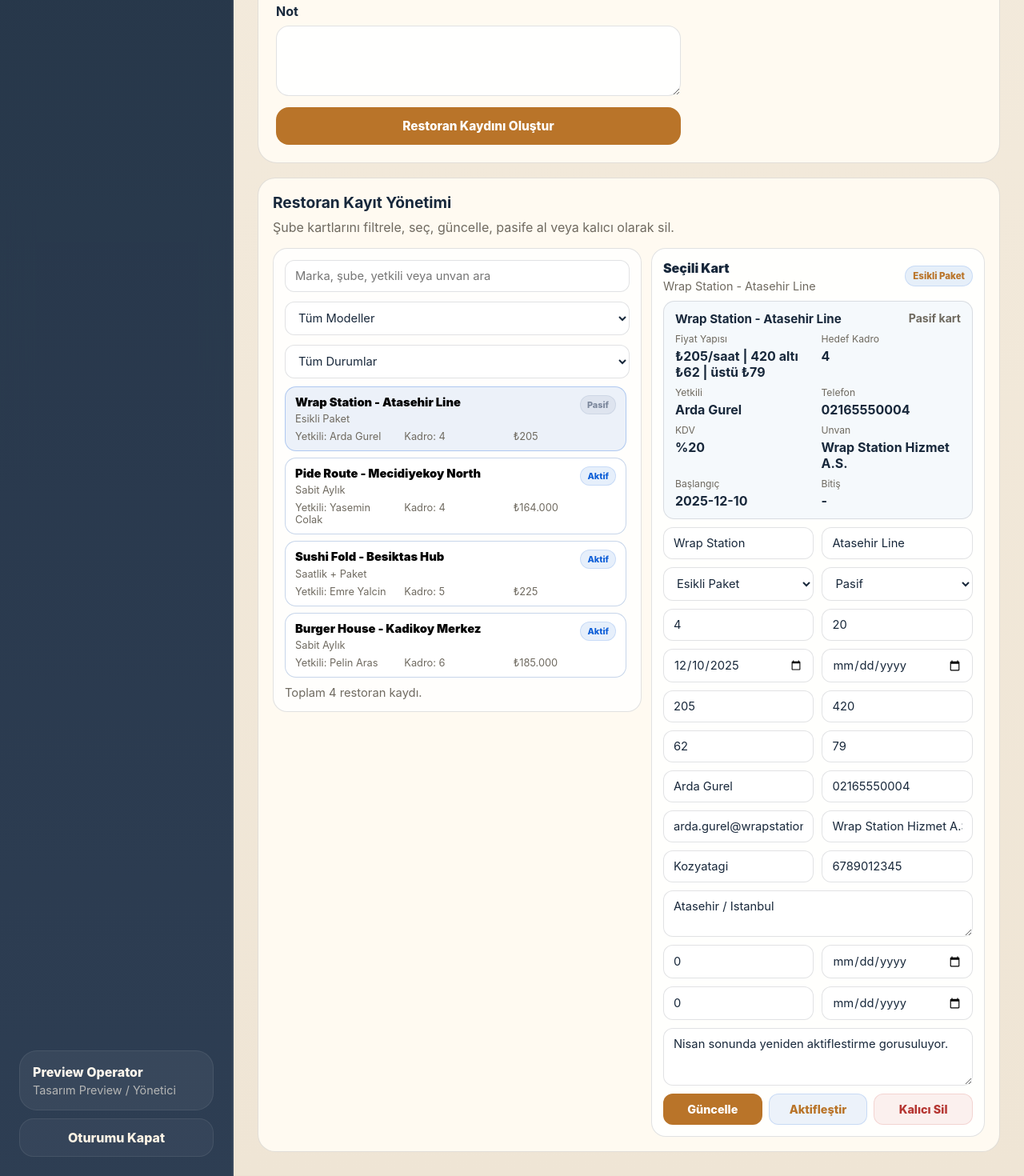
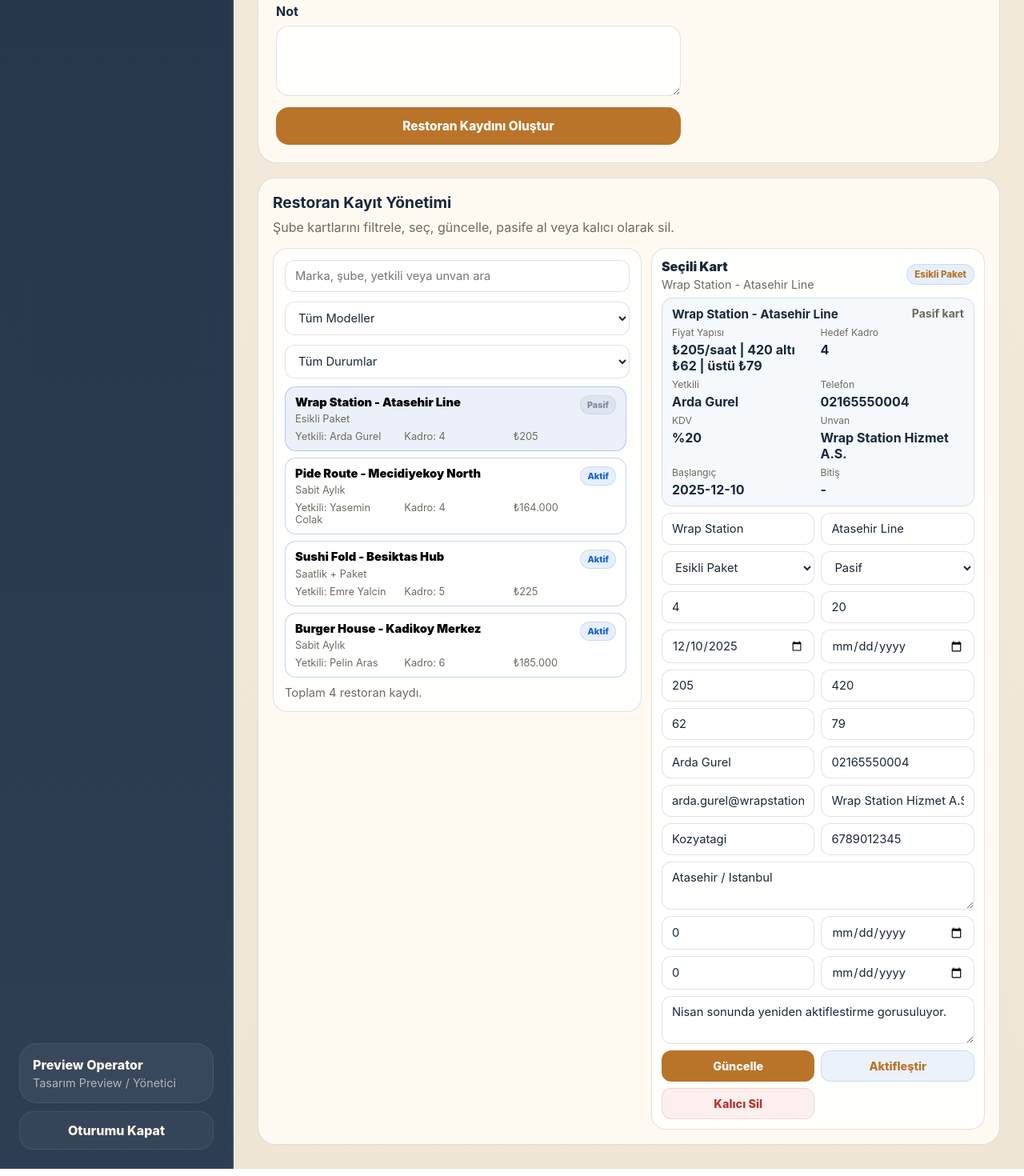
Before and after one commit to catkapinda/catkapinda-crm, a Next.js app in the folder v2/frontend/: page /preview/restaurants in a window 1280 px wide. Shown: the part 3615-5085 px from the top of the page at 80% size. Built offline with nearby package versions, Linux system fonts and the light colour scheme.

Commit message:
Compact tall management form sections

```diff
--- a/v2/frontend/components/restaurants/restaurant-management-workspace.tsx
+++ b/v2/frontend/components/restaurants/restaurant-management-workspace.tsx
@@ -553,8 +553,8 @@
             onSubmit={handleSubmit}
             style={{
               display: "grid",
-              gap: "10px",
-              padding: "14px",
+              gap: "8px",
+              padding: "12px",
               borderRadius: "18px",
               border: "1px solid var(--line)",
               background: "rgba(255, 255, 255, 0.86)",
@@ -593,12 +593,12 @@
           {selectedEntry && !detailLoading ? (
             <div
               style={{
-                padding: "12px 14px",
+                padding: "10px 12px",
                 borderRadius: "14px",
                 border: "1px solid var(--line)",
                 background: "rgba(15, 95, 215, 0.04)",
                 display: "grid",
-                gap: "8px",
+                gap: "6px",
               }}
             >
               <div style={{ display: "flex", justifyContent: "space-between", gap: "12px", flexWrap: "wrap" }}>
@@ -612,8 +612,8 @@
               <div
                 style={{
                   display: "grid",
-                  gridTemplateColumns: "repeat(2, minmax(0, 1fr))",
-                  gap: "8px",
+                  gridTemplateColumns: "repeat(auto-fit, minmax(160px, 1fr))",
+                  gap: "6px",
                 }}
               >
                 <div>
@@ -669,8 +669,8 @@
               <div
                 style={{
                   display: "grid",
-                  gridTemplateColumns: "repeat(2, minmax(0, 1fr))",
-                  gap: "10px",
+                  gridTemplateColumns: "repeat(auto-fit, minmax(180px, 1fr))",
+                  gap: "8px",
                 }}
               >
                 <input value={editBrand} onChange={(event) => setEditBrand(event.target.value)} placeholder="Marka" style={fieldStyle} />
@@ -699,7 +699,7 @@
                 style={{
                   display: "grid",
                   gridTemplateColumns: "repeat(auto-fit, minmax(170px, 1fr))",
-                  gap: "10px",
+                  gap: "8px",
                 }}
               >
                 {editPricingModel === "hourly_plus_package" && (
@@ -730,8 +730,8 @@
               <div
                 style={{
                   display: "grid",
-                  gridTemplateColumns: "repeat(2, minmax(0, 1fr))",
-                  gap: "10px",
+                  gridTemplateColumns: "repeat(auto-fit, minmax(180px, 1fr))",
+                  gap: "8px",
                 }}
               >
                 <input value={editContactName} onChange={(event) => setEditContactName(event.target.value)} placeholder="Yetkili Ad Soyad" style={fieldStyle} />
@@ -747,14 +747,14 @@
                 onChange={(event) => setEditAddress(event.target.value)}
                 placeholder="Adres"
                 rows={2}
-                style={{ ...fieldStyle, resize: "vertical" }}
+                style={{ ...fieldStyle, resize: "vertical", minHeight: "60px" }}
               />
 
               <div
                 style={{
                   display: "grid",
-                  gridTemplateColumns: "repeat(2, minmax(0, 1fr))",
-                  gap: "10px",
+                  gridTemplateColumns: "repeat(auto-fit, minmax(180px, 1fr))",
+                  gap: "8px",
                 }}
               >
                 <input value={editExtraHeadcountRequest} onChange={(event) => setEditExtraHeadcountRequest(event.target.value)} placeholder="Ek Kurye Talebi" style={fieldStyle} />
@@ -768,7 +768,7 @@
                 onChange={(event) => setEditNotes(event.target.value)}
                 placeholder="Not"
                 rows={2}
-                style={{ ...fieldStyle, resize: "vertical", minHeight: "72px" }}
+                style={{ ...fieldStyle, resize: "vertical", minHeight: "60px" }}
               />
 
               {(saveError || saveSuccess) && (
@@ -790,7 +790,7 @@
               <div
                 style={{
                   display: "grid",
-                  gridTemplateColumns: "repeat(3, minmax(0, 1fr))",
+                  gridTemplateColumns: "repeat(auto-fit, minmax(160px, 1fr))",
                   gap: "8px",
                 }}
               >
```
Also changed, not shown: v2/frontend/components/attendance/attendance-management-workspace.tsx (+9 -9 lines), v2/frontend/components/equipment/equipment-management-workspace.tsx (+7 -7 lines).
